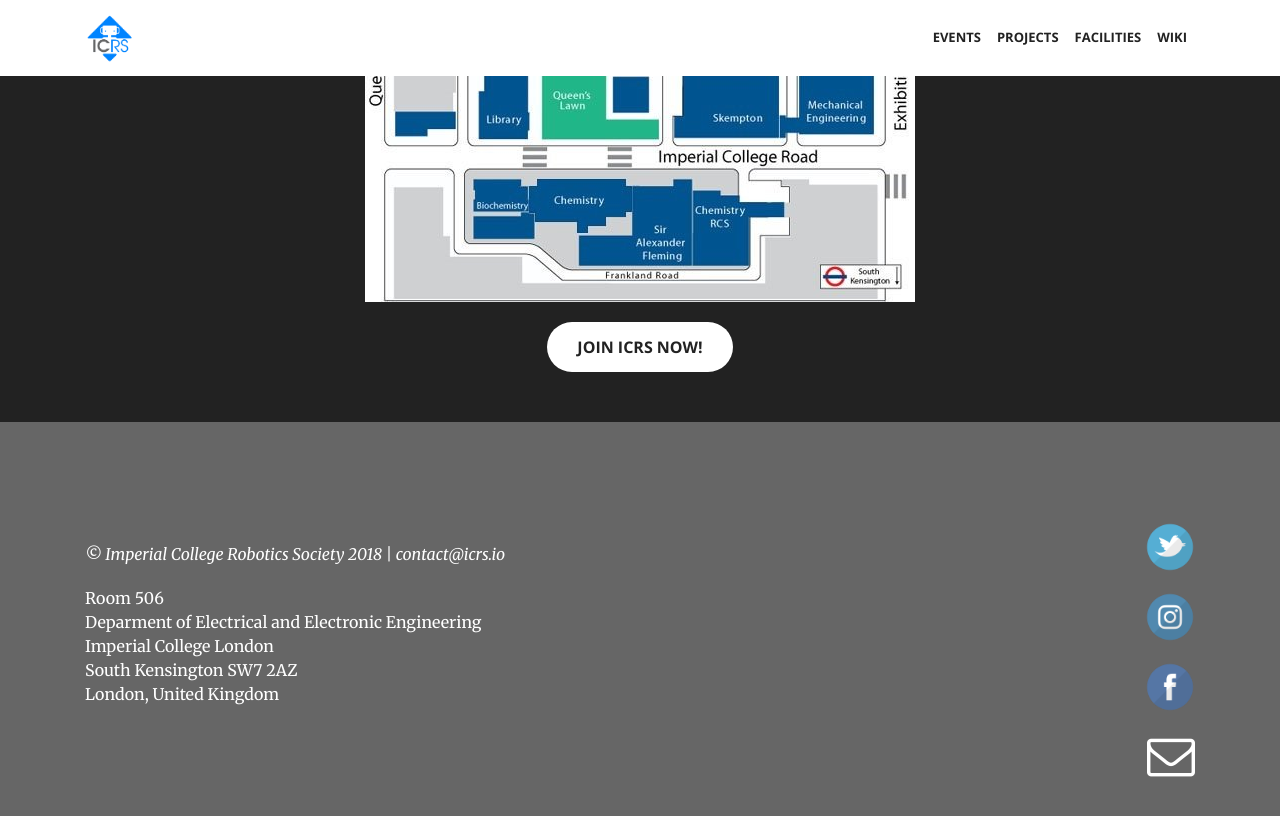
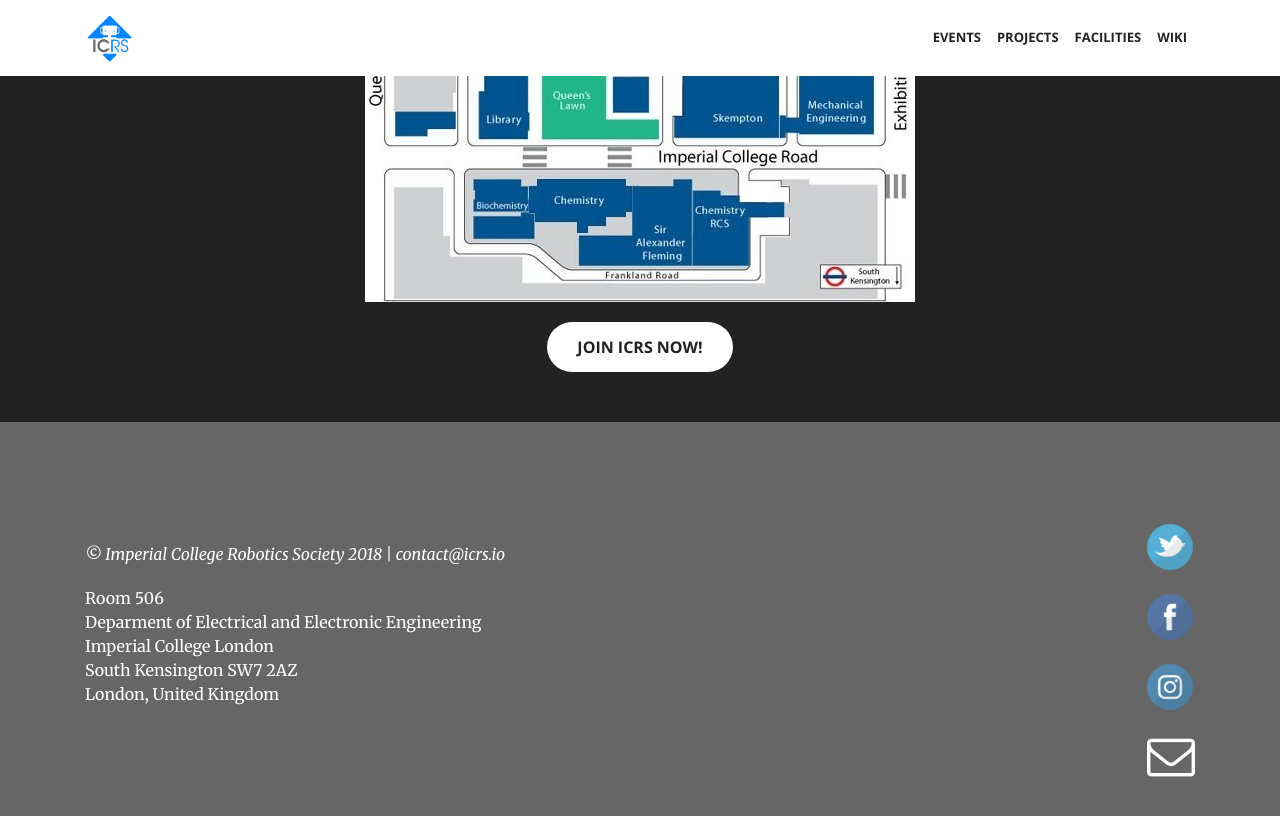
Before and after one commit to ICRS/website-staging, a Jekyll site: the page built from index.html, in a window 1280 px wide and 900 px high, scrolled down 2578 px. Shown: the top 816 px of the window. Built offline with Jekyll 4.4.1, drawn with Linux system fonts in a browser that asks for light colours.

Commit message:
Reorder insta and fb logo

```diff
--- a/_layouts/default.html
+++ b/_layouts/default.html
@@ -89,12 +89,12 @@
             </p>
             <p>
               <a href="https://facebook.com/icrobotics/">
-                <img class="footer-logo" src="/assets/signatures/sig_insta.png" />
+                <img class="footer-logo" src="/assets/signatures/sig_fb.png" />
               </a>
             </p>
             <p>
               <a href="https://www.instagram.com/icrobotics/">
-                <img class="footer-logo" src="/assets/signatures/sig_fb.png" />
+                <img class="footer-logo" src="/assets/signatures/sig_insta.png" />
               </a>
             </p>
             <p>
```
